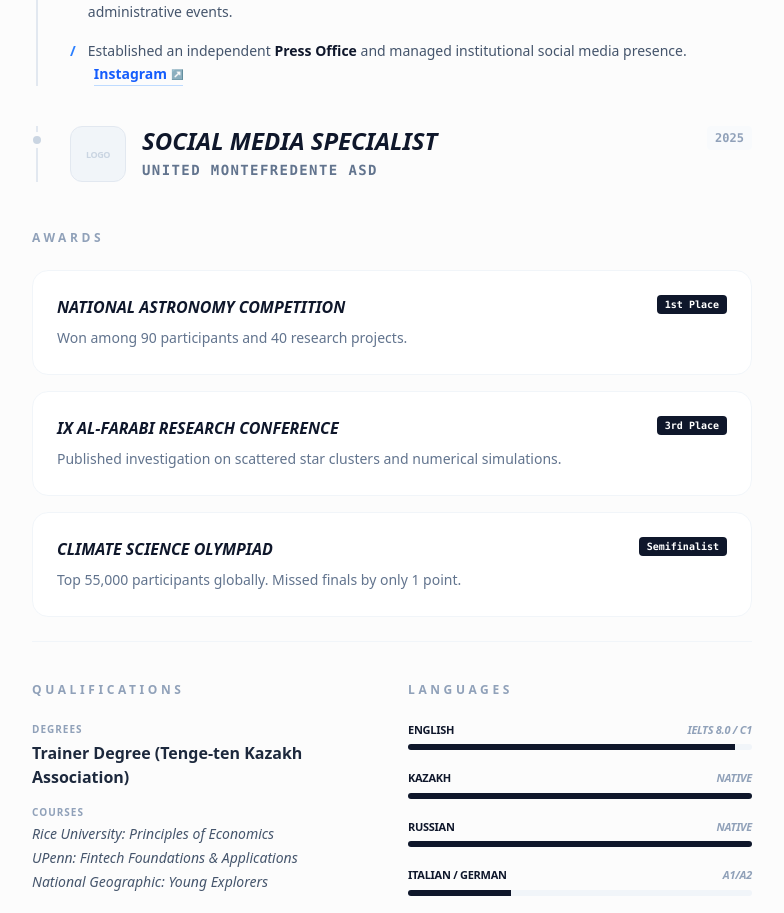
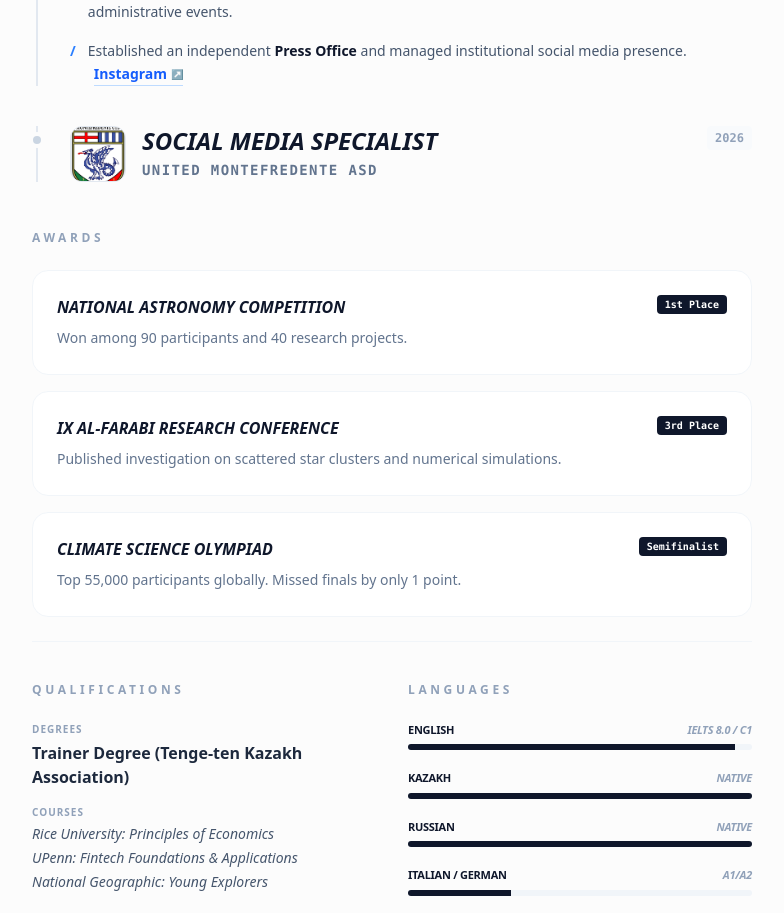
Before and after one commit to JuneiBrunei/zhangirportfolio, a Next.js app: page /resume in a window 1280 px wide. Shown: the part 803-1716 px from the top of the page, without its empty margins (248-1032 px from the left). Built offline with nearby package versions, Linux system fonts and the light colour scheme.

Commit message:
Укажите описание ваших изменений здесь

```diff
--- a/app/resume/page.tsx
+++ b/app/resume/page.tsx
@@ -100,9 +100,6 @@ export default function Resume() {
               <div className="flex items-start gap-4 mb-1">
                 {/* Logo placeholder */}
                 <div className="shrink-0 w-12 h-12 sm:w-14 sm:h-14 rounded-xl bg-slate-100 border border-slate-200 flex items-center justify-center overflow-hidden">
-                  {/* Replace src below with the club logo, e.g. /montefredente-logo.png */}
-                  <span className="text-slate-300 text-[9px] font-bold uppercase tracking-tighter text-center px-1">Logo</span>
-                  {/*
   <Image
     src="/montefredente-logo.png"
     alt="United Montefredente ASD logo"
@@ -110,13 +107,12 @@ export default function Resume() {
     height={56}
     className="object-contain"
   />
-                  */}
 </div>
 
                 <div className="flex-1">
                   <div className="flex flex-col sm:flex-row sm:justify-between sm:items-start gap-1 mb-1">
                     <h3 className="text-xl sm:text-2xl font-bold uppercase italic leading-tight">Social Media Specialist</h3>
-                    <span className="text-xs font-mono font-bold text-slate-400 bg-slate-50 px-2 py-1 rounded self-start">2025</span>
+                    <span className="text-xs font-mono font-bold text-slate-400 bg-slate-50 px-2 py-1 rounded self-start">2026</span>
                   </div>
                   <p className="text-sm font-bold text-slate-500 uppercase tracking-widest font-mono">United Montefredente ASD</p>
                 </div>
```
Also changed, not shown: public/montefredente-logo.png (added). Lines whose indentation alone changed are shown as unchanged.
